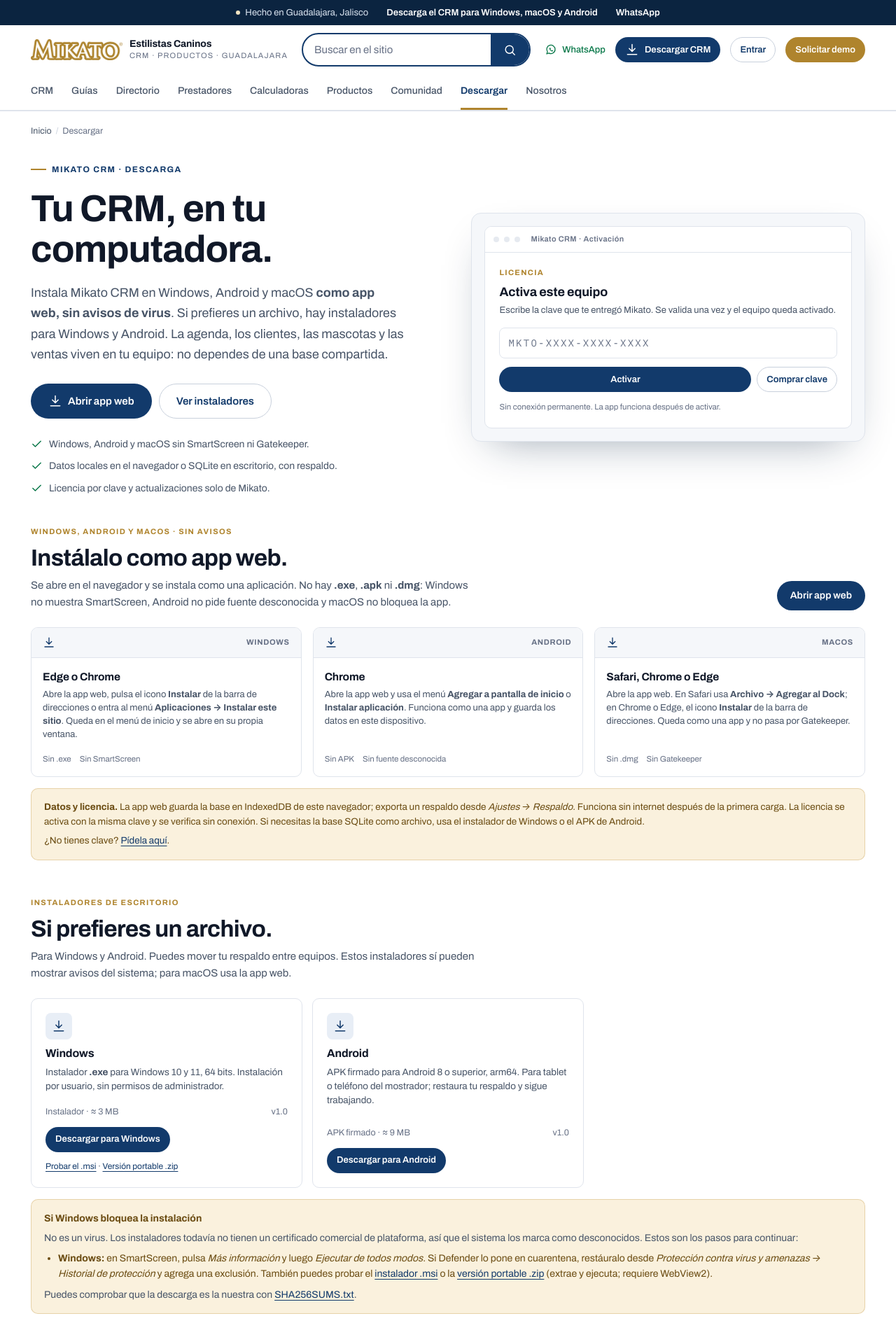
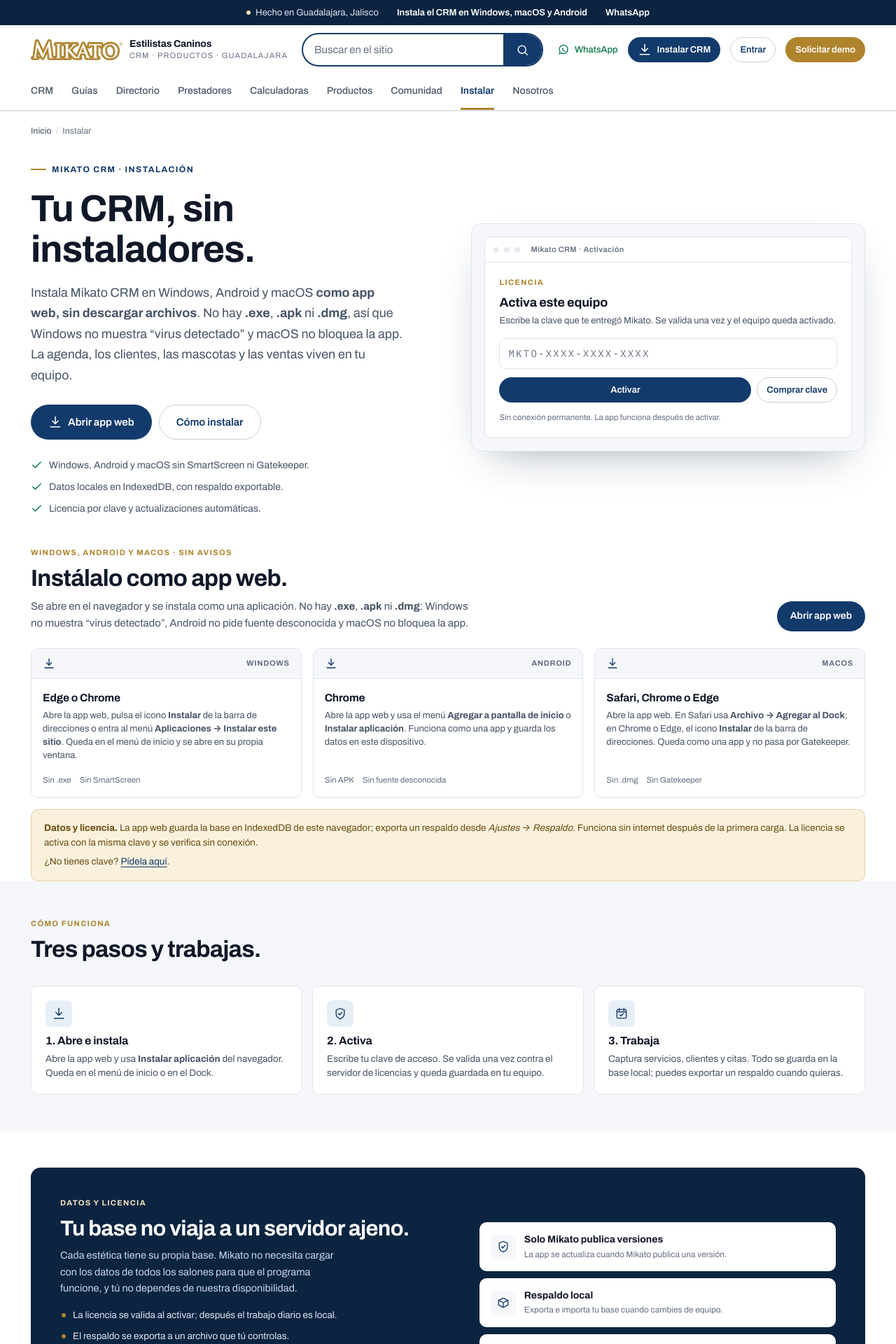
Before and after one commit to Mikato8/New-Est-ticas-Caninas, a PHP site: page /descargar in a window 1280 px wide. Shown: the top 1920 px of the page at 70% size. Run offline with PHP 8.4, Linux system fonts and the light colour scheme.

Commit message:
Instalación solo por app web; retirar instaladores nativos
- Windows, Android y macOS se instalan desde el navegador.
- Se retiran .exe, .msi, ZIP, APK y DMG de la página y de /descargas.
- Los enlaces viejos redirigen a /crm/.
- Portada y navegación usan 'Instalar' en vez de 'Descargar'.

```diff
--- a/app/Controllers/HomeController.php
+++ b/app/Controllers/HomeController.php
@@ -55,8 +55,8 @@ final class HomeController
     public function descargar(Request $peticion): Response
     {
         return Response::html(view('paginas/descargar', [
-            'titulo' => 'Descargar el CRM para estéticas caninas',
-            'descripcion' => 'Descarga Mikato CRM para Windows, macOS o Android. Tus datos se guardan en tu equipo, la licencia se activa con una clave y solo Mikato publica actualizaciones.',
+            'titulo' => 'Instalar el CRM para estéticas caninas',
+            'descripcion' => 'Instala Mikato CRM como app web en Windows, macOS o Android. Tus datos se guardan en tu equipo, la licencia se activa con una clave y solo Mikato publica actualizaciones.',
             'whatsapp' => whatsapp_link(),
         ]));
     }
--- a/public/descargas/SHA256SUMS.txt
+++ /dev/null
@@ -1,4 +0,0 @@
-daf8d166b443e38d5deb3ac1307dbdd25ca455c9d39bffe6f2b652c0df484a4c  Mikato-CRM-1.0.0-windows-x64-setup.exe
-30aa3344d68403ea8cfe7023bf4a69b71d027dfc6456f3d3e49d044c326bdd2a  Mikato-CRM-1.0.0-windows-x64.msi
-06756dc306c475ef479482df09f6b75a1be814d6255ed8f4f422d8f536015d46  Mikato-CRM-1.0.0-windows-x64-portable.zip
-be0cc9ffc1d94ce616333c1ee06cadeffcc01ce2d17186bd8ff8e2e1d9994a95  Mikato-CRM-1.0.0-android.apk
--- a/views/paginas/descargar.php
+++ b/views/paginas/descargar.php
@@ -3,24 +3,24 @@ declare(strict_types=1);
 $whatsapp = $whatsapp ?? whatsapp_link();
 ?>
 <div class="contenedor">
-    <nav class="migas" aria-label="Ruta"><a href="<?= url('/') ?>">Inicio</a><span>/</span>Descargar</nav>
+    <nav class="migas" aria-label="Ruta"><a href="<?= url('/') ?>">Inicio</a><span>/</span>Instalar</nav>
 </div>
 
 <section class="t-portada" style="padding-bottom:0;">
     <div class="contenedor">
         <div class="t-portada__rejilla">
             <div>
-                <span class="t-eyebrow">Mikato CRM · Descarga</span>
-                <h1>Tu CRM, en tu computadora.</h1>
-                <p class="t-portada__lead">Instala Mikato CRM en Windows, Android y macOS <strong>como app web, sin avisos de virus</strong>. Si prefieres un archivo, hay instaladores para Windows y Android. La agenda, los clientes, las mascotas y las ventas viven en tu equipo: no dependes de una base compartida.</p>
+                <span class="t-eyebrow">Mikato CRM · Instalación</span>
+                <h1>Tu CRM, sin instaladores.</h1>
+                <p class="t-portada__lead">Instala Mikato CRM en Windows, Android y macOS <strong>como app web, sin descargar archivos</strong>. No hay <strong>.exe</strong>, <strong>.apk</strong> ni <strong>.dmg</strong>, así que Windows no muestra “virus detectado” y macOS no bloquea la app. La agenda, los clientes, las mascotas y las ventas viven en tu equipo.</p>
                 <div class="t-portada__acciones">
                     <a class="t-btn t-btn--azul t-btn--grande" href="<?= url('/crm/') ?>" target="_blank" rel="noopener"><?= icono('descargar') ?> Abrir app web</a>
-                    <a class="t-btn t-btn--linea t-btn--grande" href="#sistemas">Ver instaladores</a>
+                    <a class="t-btn t-btn--linea t-btn--grande" href="#app-web">Cómo instalar</a>
                 </div>
                 <ul class="t-portada__pruebas">
                     <li><?= icono('check') ?> Windows, Android y macOS sin SmartScreen ni Gatekeeper.</li>
-                    <li><?= icono('check') ?> Datos locales en el navegador o SQLite en escritorio, con respaldo.</li>
-                    <li><?= icono('check') ?> Licencia por clave y actualizaciones solo de Mikato.</li>
+                    <li><?= icono('check') ?> Datos locales en IndexedDB, con respaldo exportable.</li>
+                    <li><?= icono('check') ?> Licencia por clave y actualizaciones automáticas.</li>
                 </ul>
             </div>
             <div class="t-app-marco">
@@ -53,7 +53,7 @@ $whatsapp = $whatsapp ?? whatsapp_link();
             <div>
                 <span class="t-kicker">Windows, Android y macOS · sin avisos</span>
                 <h2>Instálalo como app web.</h2>
-                <p>Se abre en el navegador y se instala como una aplicación. No hay <strong>.exe</strong>, <strong>.apk</strong> ni <strong>.dmg</strong>: Windows no muestra SmartScreen, Android no pide fuente desconocida y macOS no bloquea la app.</p>
+                <p>Se abre en el navegador y se instala como una aplicación. No hay <strong>.exe</strong>, <strong>.apk</strong> ni <strong>.dmg</strong>: Windows no muestra “virus detectado”, Android no pide fuente desconocida y macOS no bloquea la app.</p>
             </div>
             <a class="t-btn t-btn--azul" href="<?= url('/crm/') ?>" target="_blank" rel="noopener">Abrir app web</a>
         </div>
@@ -85,45 +85,8 @@ $whatsapp = $whatsapp ?? whatsapp_link();
             </article>
         </div>
         <div class="nota" style="margin-top:16px;font-size:13.5px;line-height:1.55;">
-            <strong>Datos y licencia.</strong> La app web guarda la base en IndexedDB de este navegador; exporta un respaldo desde <em>Ajustes → Respaldo</em>. Funciona sin internet después de la primera carga. La licencia se activa con la misma clave y se verifica sin conexión. Si necesitas la base SQLite como archivo, usa el instalador de Windows o el APK de Android.
+            <strong>Datos y licencia.</strong> La app web guarda la base en IndexedDB de este navegador; exporta un respaldo desde <em>Ajustes → Respaldo</em>. Funciona sin internet después de la primera carga. La licencia se activa con la misma clave y se verifica sin conexión.
             <span style="display:block;margin-top:6px;">¿No tienes clave? <a href="<?= url('/contacto') ?>">Pídela aquí</a>.</span>
-        </div>
-    </div>
-</section>
-
-<section class="t-seccion" id="sistemas">
-    <div class="contenedor">
-        <div class="t-seccion__cabeza">
-            <div>
-                <span class="t-kicker">Instaladores de escritorio</span>
-                <h2>Si prefieres un archivo.</h2>
-                <p>Para Windows y Android. Puedes mover tu respaldo entre equipos. Estos instaladores sí pueden mostrar avisos del sistema; para macOS usa la app web.</p>
-            </div>
-        </div>
-        <div class="t-modulos">
-            <article class="t-modulo" id="windows">
-                <div class="t-modulo__icono"><?= icono('descargar') ?></div>
-                <h3>Windows</h3>
-                <p>Instalador <strong>.exe</strong> para Windows 10 y 11, 64 bits. Instalación por usuario, sin permisos de administrador.</p>
-                <div class="t-modulo__pie"><span>Instalador · ≈ 3 MB</span><span>v1.0</span></div>
-                <a class="t-btn t-btn--azul t-btn--chico" style="align-self:flex-start;margin-top:4px;" href="<?= url('/descargas/Mikato-CRM-1.0.0-windows-x64-setup.exe') ?>?v=1.0.2" download>Descargar para Windows</a>
-                <p style="font-size:12px;margin:2px 0 0;"><a href="<?= url('/descargas/Mikato-CRM-1.0.0-windows-x64.msi') ?>?v=1.0.2">Probar el .msi</a> · <a href="<?= url('/descargas/Mikato-CRM-1.0.0-windows-x64-portable.zip') ?>?v=1.0.2">Versión portable .zip</a></p>
-            </article>
-            <article class="t-modulo" id="android">
-                <div class="t-modulo__icono"><?= icono('descargar') ?></div>
-                <h3>Android</h3>
-                <p>APK firmado para Android 8 o superior, arm64. Para tablet o teléfono del mostrador; restaura tu respaldo y sigue trabajando.</p>
-                <div class="t-modulo__pie"><span>APK firmado · ≈ 9 MB</span><span>v1.0</span></div>
-                <a class="t-btn t-btn--azul t-btn--chico" style="align-self:flex-start;margin-top:4px;" href="<?= url('/descargas/Mikato-CRM-1.0.0-android.apk') ?>?v=1.0.2" download>Descargar para Android</a>
-            </article>
-        </div>
-        <div class="nota" style="margin-top:16px;font-size:14px;line-height:1.55;">
-            <strong>Si Windows bloquea la instalación</strong>
-            <p style="margin:6px 0 8px;">No es un virus. Los instaladores todavía no tienen un certificado comercial de plataforma, así que el sistema los marca como desconocidos. Estos son los pasos para continuar:</p>
-            <ul style="margin:0 0 8px;padding-left:20px;">
-                <li><strong>Windows:</strong> en SmartScreen, pulsa <em>Más información</em> y luego <em>Ejecutar de todos modos</em>. Si Defender lo pone en cuarentena, restáuralo desde <em>Protección contra virus y amenazas → Historial de protección</em> y agrega una exclusión. También puedes probar el <a href="<?= url('/descargas/Mikato-CRM-1.0.0-windows-x64.msi') ?>?v=1.0.2">instalador .msi</a> o la <a href="<?= url('/descargas/Mikato-CRM-1.0.0-windows-x64-portable.zip') ?>?v=1.0.2">versión portable .zip</a> (extrae y ejecuta; requiere WebView2).</li>
-            </ul>
-            <p style="margin:0;">Puedes comprobar que la descarga es la nuestra con <a href="<?= url('/descargas/SHA256SUMS.txt') ?>">SHA256SUMS.txt</a>.</p>
         </div>
     </div>
 </section>
@@ -139,8 +102,8 @@ $whatsapp = $whatsapp ?? whatsapp_link();
         <div class="t-modulos">
             <article class="t-modulo">
                 <div class="t-modulo__icono"><?= icono('descargar') ?></div>
-                <h3>1. Instala</h3>
-                <p>Descarga el instalador de tu sistema y ábrelo. La app se instala como cualquier programa.</p>
+                <h3>1. Abre e instala</h3>
+                <p>Abre la app web y usa <strong>Instalar aplicación</strong> del navegador. Queda en el menú de inicio o en el Dock.</p>
             </article>
             <article class="t-modulo">
                 <div class="t-modulo__icono"><?= icono('escudo') ?></div>
@@ -166,13 +129,14 @@ $whatsapp = $whatsapp ?? whatsapp_link();
                 <ul class="t-descarga__puntos">
                     <li>La licencia se valida al activar; después el trabajo diario es local.</li>
                     <li>El respaldo se exporta a un archivo que tú controlas.</li>
-                    <li>Las actualizaciones se firman con la llave de Mikato.</li>
+                    <li>Las actualizaciones las publica solo Mikato.</li>
                 </ul>
+                <p class="t-descarga__nota">¿Necesitas una versión nativa para un equipo sin navegador moderno? <a href="<?= url('/contacto') ?>">Escríbenos</a> y lo revisamos.</p>
             </div>
             <div class="t-sistemas">
                 <div class="t-sistema" style="cursor:default;">
                     <span class="t-sistema__icono"><?= icono('escudo') ?></span>
-                    <span class="t-sistema__texto"><strong>Solo Mikato publica versiones</strong><small>La app rechaza actualizaciones sin firma válida.</small></span>
+                    <span class="t-sistema__texto"><strong>Solo Mikato publica versiones</strong><small>La app se actualiza cuando Mikato publica una versión.</small></span>
                 </div>
                 <div class="t-sistema" style="cursor:default;">
                     <span class="t-sistema__icono"><?= icono('caja') ?></span>
@@ -180,7 +144,7 @@ $whatsapp = $whatsapp ?? whatsapp_link();
                 </div>
                 <div class="t-sistema" style="cursor:default;">
                     <span class="t-sistema__icono"><?= icono('reloj') ?></span>
-                    <span class="t-sistema__texto"><strong>Latencia bajo tu control</strong><small>Agenda y ventas responden desde tu disco, sin esperar la red.</small></span>
+                    <span class="t-sistema__texto"><strong>Latencia bajo tu control</strong><small>Agenda y ventas responden desde tu equipo, sin esperar la red.</small></span>
                 </div>
             </div>
         </div>
--- a/views/partials/cabecera.php
+++ b/views/partials/cabecera.php
@@ -9,7 +9,7 @@ $cuentaUrl = $usuario !== null
 <div class="t-utilidad">
     <div class="contenedor">
         <span><span class="t-utilidad__punto" aria-hidden="true"></span>Hecho en Guadalajara, Jalisco</span>
-        <span class="t-utilidad__largo"><a href="<?= url('/descargar') ?>">Descarga el CRM para Windows, macOS y Android</a></span>
+        <span class="t-utilidad__largo"><a href="<?= url('/descargar') ?>">Instala el CRM en Windows, macOS y Android</a></span>
         <?php if ($whatsapp !== ''): ?>
             <a href="<?= e($whatsapp) ?>" target="_blank" rel="noopener">WhatsApp</a>
         <?php endif; ?>
@@ -37,7 +37,7 @@ $cuentaUrl = $usuario !== null
                     <?= icono('whatsapp') ?><span class="t-accion__texto">WhatsApp</span>
                 </a>
             <?php endif; ?>
-            <a class="t-btn t-btn--azul t-btn--chico" href="<?= url('/descargar') ?>"><?= icono('descargar') ?> Descargar CRM</a>
+            <a class="t-btn t-btn--azul t-btn--chico" href="<?= url('/descargar') ?>"><?= icono('descargar') ?> Instalar CRM</a>
             <?php if ($usuario !== null): ?>
                 <a class="t-btn t-btn--linea t-btn--chico" href="<?= $cuentaUrl ?>"><?= e(iniciales((string) $usuario['nombre'])) ?></a>
             <?php else: ?>
@@ -56,7 +56,7 @@ $cuentaUrl = $usuario !== null
                 <li><a class="<?= activo('/calculadoras') ?>" href="<?= url('/calculadoras') ?>">Calculadoras</a></li>
                 <li><a class="<?= activo('/productos') ?>" href="<?= url('/productos') ?>">Productos</a></li>
                 <li><a class="<?= activo('/comunidad') ?>" href="<?= url('/comunidad') ?>">Comunidad</a></li>
-                <li><a class="<?= activo('/descargar') ?>" href="<?= url('/descargar') ?>">Descargar</a></li>
+                <li><a class="<?= activo('/descargar') ?>" href="<?= url('/descargar') ?>">Instalar</a></li>
                 <li><a class="<?= activo('/nosotros') ?>" href="<?= url('/nosotros') ?>">Nosotros</a></li>
             </ul>
         </div>
--- a/views/partials/pie.php
+++ b/views/partials/pie.php
@@ -13,7 +13,7 @@ $whatsapp = whatsapp_link();
             <div>
                 <h3>CRM</h3>
                 <ul>
-                    <li><a href="<?= url('/descargar') ?>">Descargar el CRM</a></li>
+                    <li><a href="<?= url('/descargar') ?>">Instalar el CRM</a></li>
                     <li><a href="<?= url('/crm/') ?>">Abrir app web</a></li>
                     <li><a href="<?= url('/servicios') ?>">Servicios y precios</a></li>
                     <li><a href="<?= url('/agenda') ?>">Demo de agenda</a></li>
```
Also changed, not shown: public/descargas/FALSO-POSITIVO-MICROSOFT.txt (deleted, +0 -25 lines), public/descargas/LEEME-ANDROID.txt (deleted, +0 -15 lines), public/descargas/LEEME-WINDOWS.txt (deleted, +0 -41 lines), views/paginas/home.php (+7 -7 lines), public/.htaccess, 4 other files.
